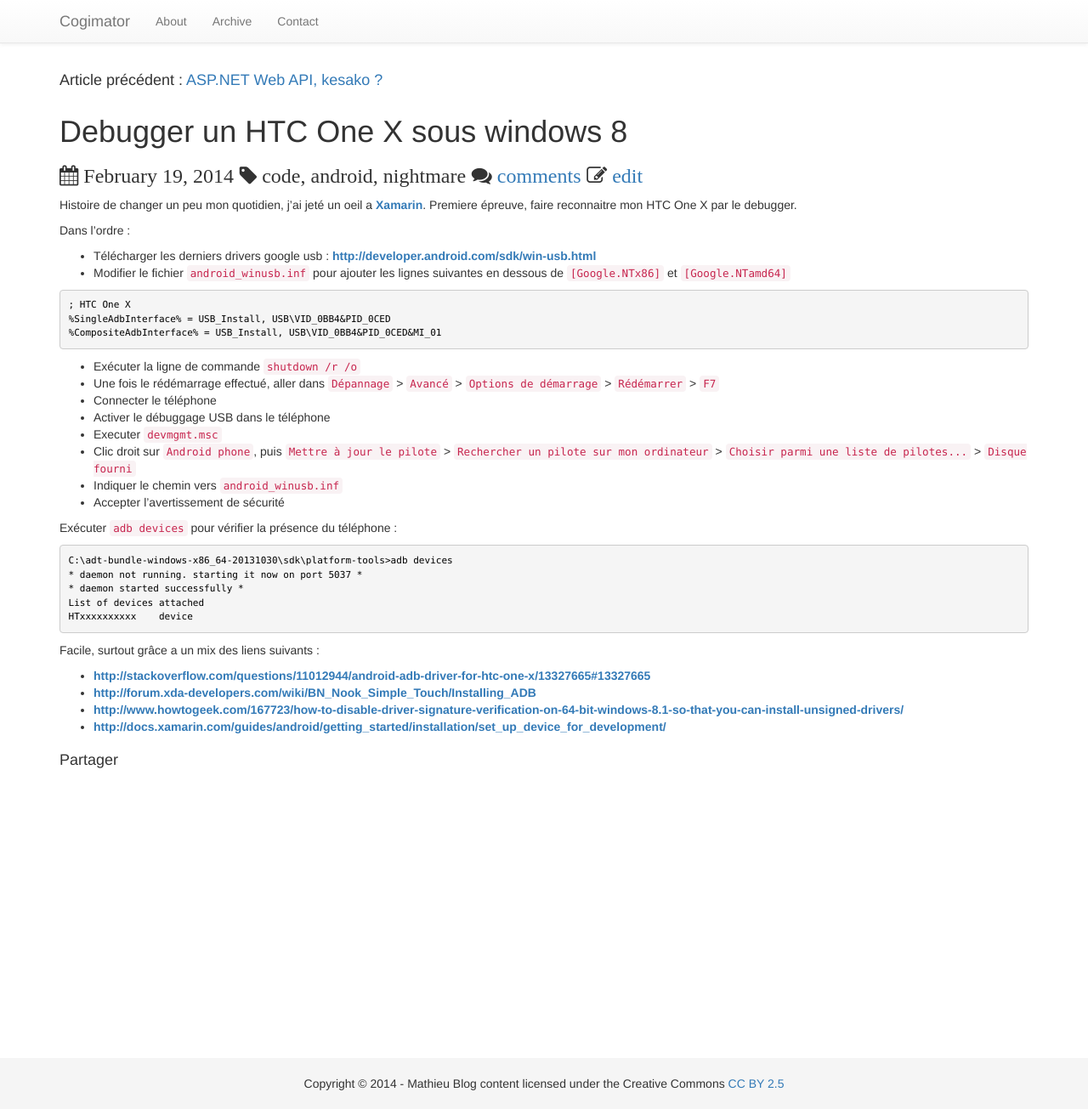
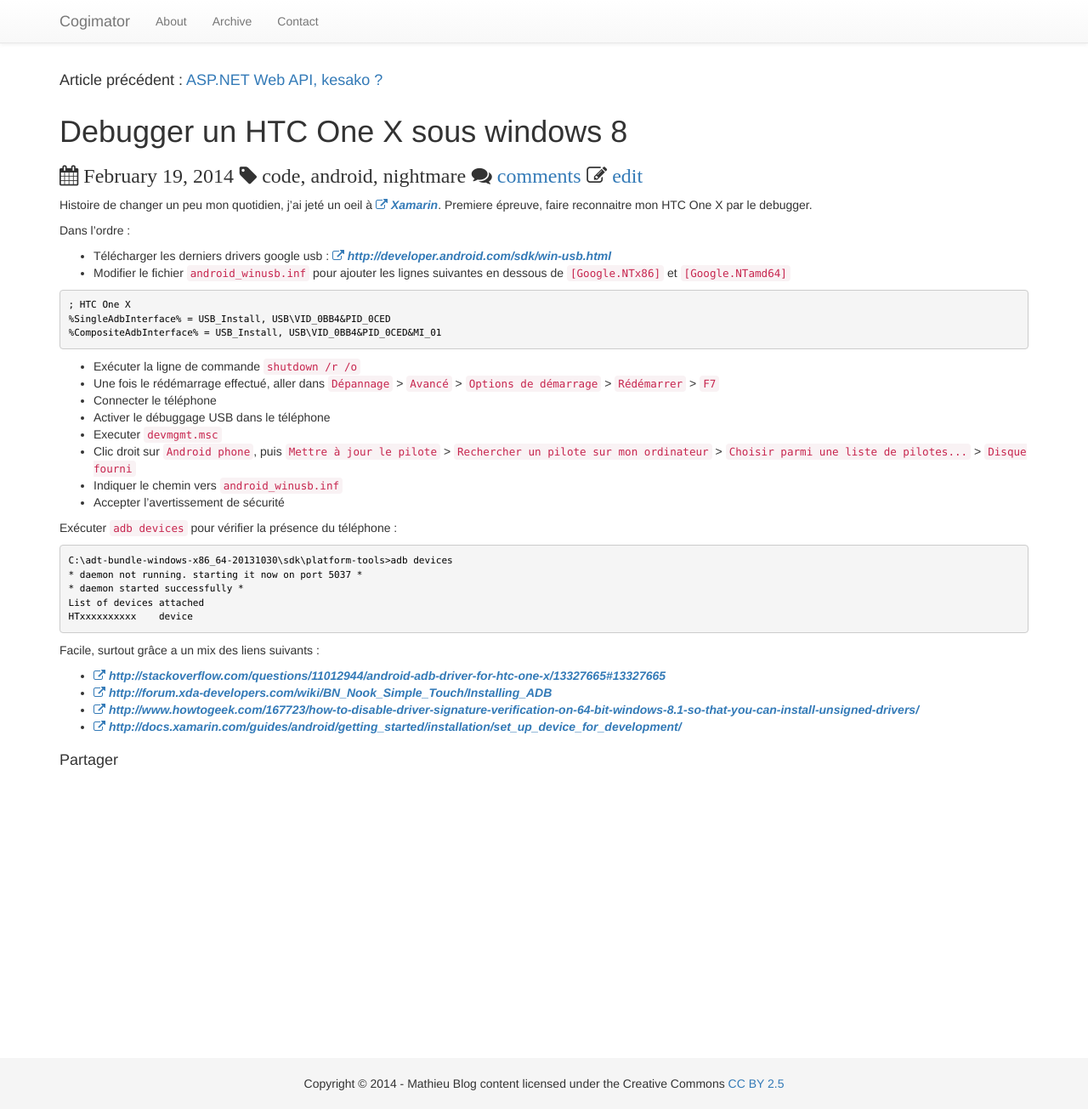
Before and after one commit to mathieubrun/mathieubrun.github.io, a Jekyll site: the page built from _posts/2014-02-19-debugger-htc-one-windows-8.markdown, in a window 1280 px wide and 1305 px high. Shown: the whole window at 85% size. Built offline with Jekyll 4.4.1, drawn with Linux system fonts in a browser that asks for light colours; nearby versions of some CDN libraries; Markdown is read by kramdown in place of the engine named in the settings; comment, search, counter and statistics services are not loaded.

Commit message:
External links

```diff
--- a/_layouts/default.html
+++ b/_layouts/default.html
@@ -76,6 +76,12 @@
 	<script src="//netdna.bootstrapcdn.com/bootstrap/3.0.3/js/bootstrap.min.js"></script>
 	<script>
 	(function($) {
+		$("article section a[href^='http']")
+              .not("[href*='"+location.host+"']")
+              .attr('target','_blank')
+			  .addClass('external')
+			  .prepend('<i class="fa fa-external-link"></i> ');
+
 		// Append caption after pictures
 		$('.entry-content img').each(function(i) {
 			var alt = this.alt;
--- a/_posts/2014-02-19-debugger-htc-one-windows-8.markdown
+++ b/_posts/2014-02-19-debugger-htc-one-windows-8.markdown
@@ -6,7 +6,7 @@ categories: [code, android, nightmare]
 comments: true
 ---
 
-Histoire de changer un peu mon quotidien, j'ai jeté un oeil a [Xamarin](https://xamarin.com/). Premiere épreuve, faire reconnaitre mon HTC One X par le debugger.
+Histoire de changer un peu mon quotidien, j'ai jeté un oeil à [Xamarin](https://xamarin.com/). Premiere épreuve, faire reconnaitre mon HTC One X par le debugger.
 
 Dans l'ordre :
 
--- a/css/screen.css
+++ b/css/screen.css
@@ -17,6 +17,10 @@ article.post {
 	margin-bottom: 60px;
 }
 
+article section a.external {
+	font-style: italic;
+}
+
 article section a {
 	font-weight: bold;
 }
```
